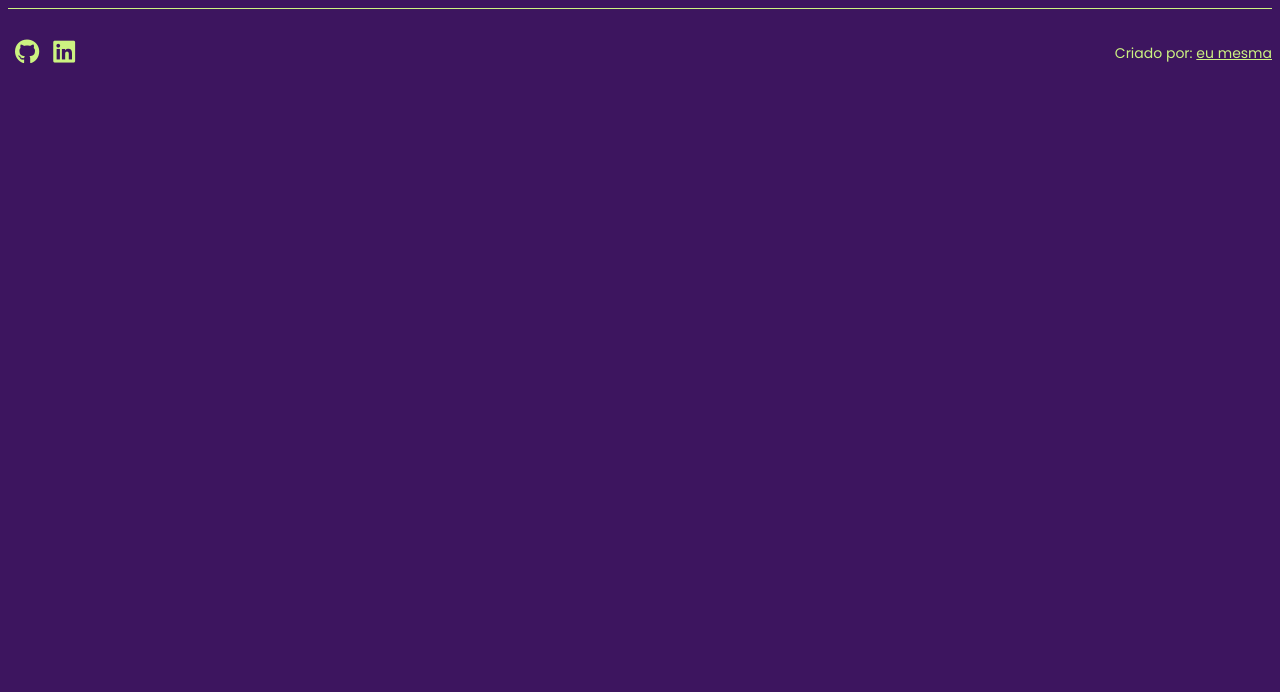
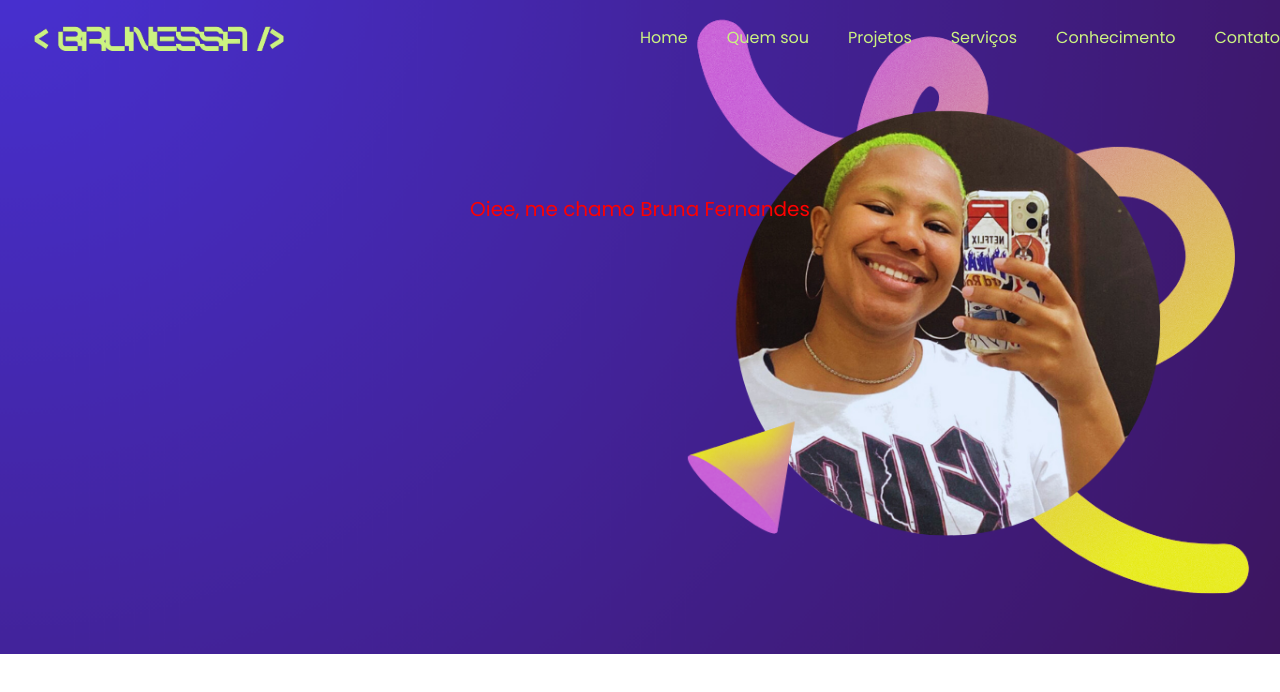
Before and after one commit to bfernandesm/bfernandesm.github.io, a website: page index.html in a window 1280 px wide. Drawn offline with Linux system fonts and the light colour scheme.

Commit message:
header feito

```diff
--- /dev/null
+++ b/SASS/style.sass
@@ -0,0 +1,102 @@
+*
+  // background-color: #3d155f
+  font-family: 'Poppins', sans-serif
+  margin: 0
+
+
+header
+  position: sticky
+  top: 0
+  z-index: 9999
+
+
+.header
+  &-container
+    max-width: 1300px
+    margin: 0 auto
+    display: flex
+    justify-content: space-between
+    padding: 15px 0
+
+  &-logo
+    display: flex
+    flex: 0 1 25%
+
+    img
+      width: 100%
+
+
+  &-menu
+    flex: 0 1 50%
+    display: flex
+    ul
+      display: flex
+      align-items: center
+      justify-content: space-between
+      width: 100%
+      margin: 0
+      padding: 0
+
+      li
+        list-style: none
+
+        a
+          color: #ccf381
+          text-decoration: none
+
+        &:hover
+          a
+            color: #F9F9F9
+
+.presentation
+  &-banner
+    margin-top: -140px
+    display: flex
+    img
+      width: 100%
+      position: absolute
+
+  &-content
+    max-width: 1300px
+    margin: 0 auto
+    font-size: 20px
+    top: 260px
+    color: red
+    z-index: 9
+    position: relative
+
+footer
+  background-color: #3d155f
+  padding: 10px 0 0
+
+.footer
+  &-container
+    max-width: 1300px
+    margin: 0 auto
+    border-top: 1px solid #ccf381
+    padding: 30px 0
+    display: flex
+    align-items: center
+    justify-content: space-between
+
+  &-sociais
+    display: flex
+
+  &-item
+    padding: 0 7px
+    .fa-brands
+      font-size: 25px
+      color: #ccf381
+
+    &:hover
+      .fa-brands
+        color: #F9F9F9
+
+  &-power-by
+    color: #ccf381
+    font-size: 14px
+    .power-by-link
+      color: #ccf381
+
+      &:hover
+        color: #F9F9F9
--- a/index.html
+++ b/index.html
@@ -1,19 +1,43 @@
 <!DOCTYPE html>
-<html lang="en">
+<html lang="pt-br">
 <head>
   <meta charset="UTF-8">
   <meta http-equiv="X-UA-Compatible" content="IE=edge">
   <meta name="viewport" content="width=device-width, initial-scale=1.0">
   <title>Meu Portfólio</title>
+  <link rel="icon" type="image/x-icon" href="./Image/favicon.ico">
   <link rel="stylesheet" href="CSS/style.css">
   <link rel="preconnect" href="https://fonts.googleapis.com">
-  <link rel="preconnect" href="https://fonts.googleapis.com">
   <link rel="preconnect" href="https://fonts.gstatic.com" crossorigin>
-  <link href="https://fonts.googleapis.com/css2?family=Poppins:wght@400;600;800;900&display=swap" rel="stylesheet">
+  <link href="https://fonts.googleapis.com/css2?family=Poppins:wght@400;500;600;700;800;900&display=swap" rel="stylesheet">
   <link rel="stylesheet" href="https://cdnjs.cloudflare.com/ajax/libs/font-awesome/6.4.0/css/all.min.css">
 </head>
 <body>
-  <header></header>
+  <header>
+    <div class="header-container">
+      <div class="header-logo">
+        <img src="./Image/logo-site.png" alt="logo do portfólio">
+      </div>
+      <nav class="header-menu">
+        <ul>
+          <li><a href="#">Home</a></li>
+          <li><a href="#">Quem sou</a></li>
+          <li><a href="#">Projetos</a></li>
+          <li><a href="#">Serviços</a></li>
+          <li><a href="#">Conhecimento</a></li>
+          <li><a href="#">Contato</a></li>
+        </ul>
+      </nav>
+    </div>
+  </header>
+  <section class="presentation-banner">
+    <img src="./Image/banner-port.png" alt="">
+    <div class="presentation-content">
+      <div class="presentation-text">
+        Oiee, me chamo Bruna Fernandes
+      </div>
+    </div>
+  </section>
   <footer>
     <div class="footer-container">
       <div class="footer-sociais">
```
Also changed, not shown: package.json (added, +19 -0 lines), CSS/style.css, Image/banner-port.png (added), Image/favicon.ico (added), Image/logo-site.png (added), 1 other file.
